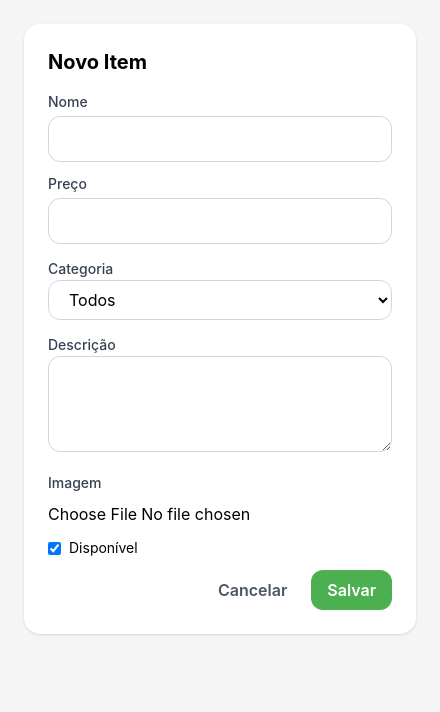
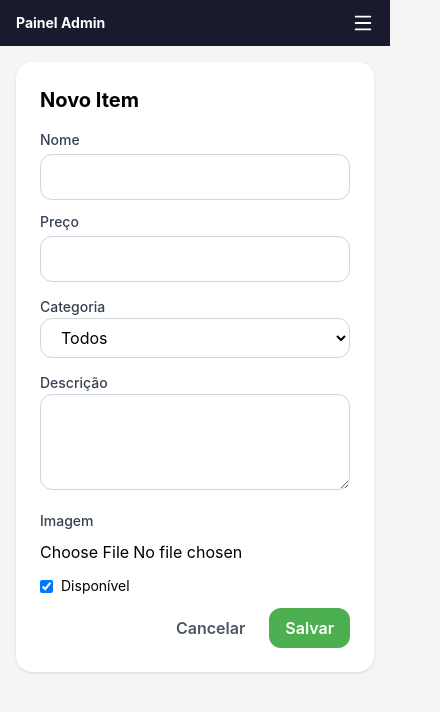
Before and after one commit to LeonardoBoni-018/ByFood-Site, a React (Vite) app: page /admin/menu/new in a window 390 px wide. Shown: the top 712 px of the page, 440 px wide, since content can reach past the window. Built offline with nearby package versions, Linux system fonts and the light colour scheme; sample sign-in values are in the browser's storage.

Commit message:
feat: add TopBarAdmin for mobile, logout button in Sidebar, fix AdminLayout responsive

```diff
--- a/src/components/layout/AdminLayout.tsx
+++ b/src/components/layout/AdminLayout.tsx
@@ -1,5 +1,6 @@
 import { Outlet, Navigate } from 'react-router-dom'
 import { Sidebar } from './Sidebar'
+import { TopBarAdmin } from './TopBarAdmin'
 import { useAuthStore } from '../../stores/authStore'
 
 export function AdminLayout() {
@@ -8,11 +9,12 @@ export function AdminLayout() {
   if (!isAuthenticated) return <Navigate to="/admin/login" />
 
   return (
-    <div className="min-h-screen bg-background flex">
-      <aside className="w-64 hidden md:block border-r border-gray-100">
+    <div className="min-h-screen bg-background flex flex-col md:flex-row">
+      <TopBarAdmin />
+      <aside className="w-64 hidden md:block border-r border-gray-100 shrink-0">
         <Sidebar />
       </aside>
-      <main className="flex-1 p-6">
+      <main className="flex-1 p-4 md:p-6">
         <Outlet />
       </main>
     </div>
--- a/src/components/layout/Sidebar.tsx
+++ b/src/components/layout/Sidebar.tsx
@@ -1,15 +1,18 @@
 import { NavLink } from 'react-router-dom'
-import { Home, ListChecks, Settings, Menu } from 'lucide-react'
+import { ListChecks, Settings, Menu, LogOut } from 'lucide-react'
+import { useAuthStore } from '../../stores/authStore'
 
 export function Sidebar() {
+  const logout = useAuthStore((s) => s.logout)
+
   return (
-    <div className="h-full p-6 bg-surface">
+    <div className="h-full flex flex-col p-6 bg-surface">
       <div className="mb-8">
         <h1 className="font-bold text-lg">Bistrô byFood</h1>
         <p className="text-sm text-gray-500">Painel Admin</p>
       </div>
 
-      <nav className="space-y-2">
+      <nav className="space-y-2 flex-1">
         <NavLink to="/admin/orders" className={({isActive}) => `flex items-center gap-3 px-3 py-2 rounded-lg ${isActive ? 'bg-primary/10 font-semibold' : 'text-gray-600'}`}>
           <ListChecks size={16} /> Pedidos
         </NavLink>
@@ -20,6 +23,13 @@ export function Sidebar() {
           <Settings size={16} /> Configurações
         </NavLink>
       </nav>
+
+      <button
+        onClick={logout}
+        className="flex items-center gap-3 px-3 py-2 rounded-lg text-gray-600 hover:bg-gray-100 transition-colors"
+      >
+        <LogOut size={16} /> Sair
+      </button>
     </div>
   )
 }
--- /dev/null
+++ b/src/components/layout/TopBarAdmin.tsx
@@ -0,0 +1,36 @@
+import { useState } from 'react'
+import { NavLink } from 'react-router-dom'
+import { Menu, X } from 'lucide-react'
+import { useAuthStore } from '../../stores/authStore'
+
+export function TopBarAdmin() {
+  const [open, setOpen] = useState(false)
+  const logout = useAuthStore((s) => s.logout)
+
+  return (
+    <header className="bg-dark text-white px-4 py-3 flex items-center justify-between md:hidden relative z-40">
+      <span className="font-bold text-sm">Painel Admin</span>
+      <button onClick={() => setOpen(!open)}>
+        {open ? <X size={22} /> : <Menu size={22} />}
+      </button>
+
+      {open && (
+        <>
+          <div className="fixed inset-0" onClick={() => setOpen(false)} />
+          <div className="absolute right-0 top-full bg-dark-light border border-white/10 rounded-xl shadow-xl w-48 py-2">
+            <NavLink to="/admin/orders" onClick={() => setOpen(false)} className="block px-4 py-2 text-sm hover:bg-white/10">
+              Pedidos
+            </NavLink>
+            <NavLink to="/admin/menu" onClick={() => setOpen(false)} className="block px-4 py-2 text-sm hover:bg-white/10">
+              Cardápio
+            </NavLink>
+            <hr className="border-white/10 my-1" />
+            <button onClick={() => { setOpen(false); logout() }} className="flex items-center gap-2 w-full px-4 py-2 text-sm text-danger hover:bg-white/10">
+              Sair
+            </button>
+          </div>
+        </>
+      )}
+    </header>
+  )
+}
```
